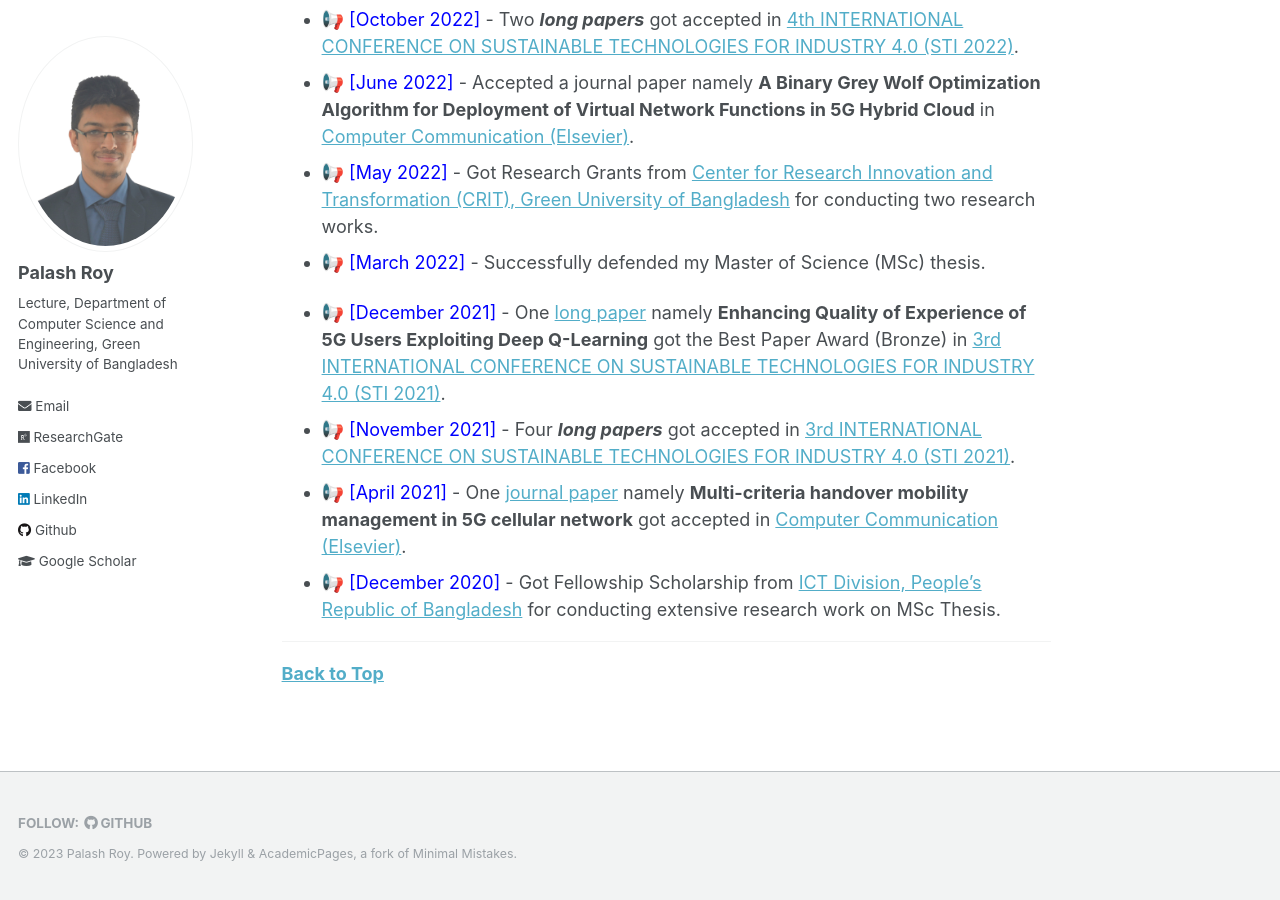
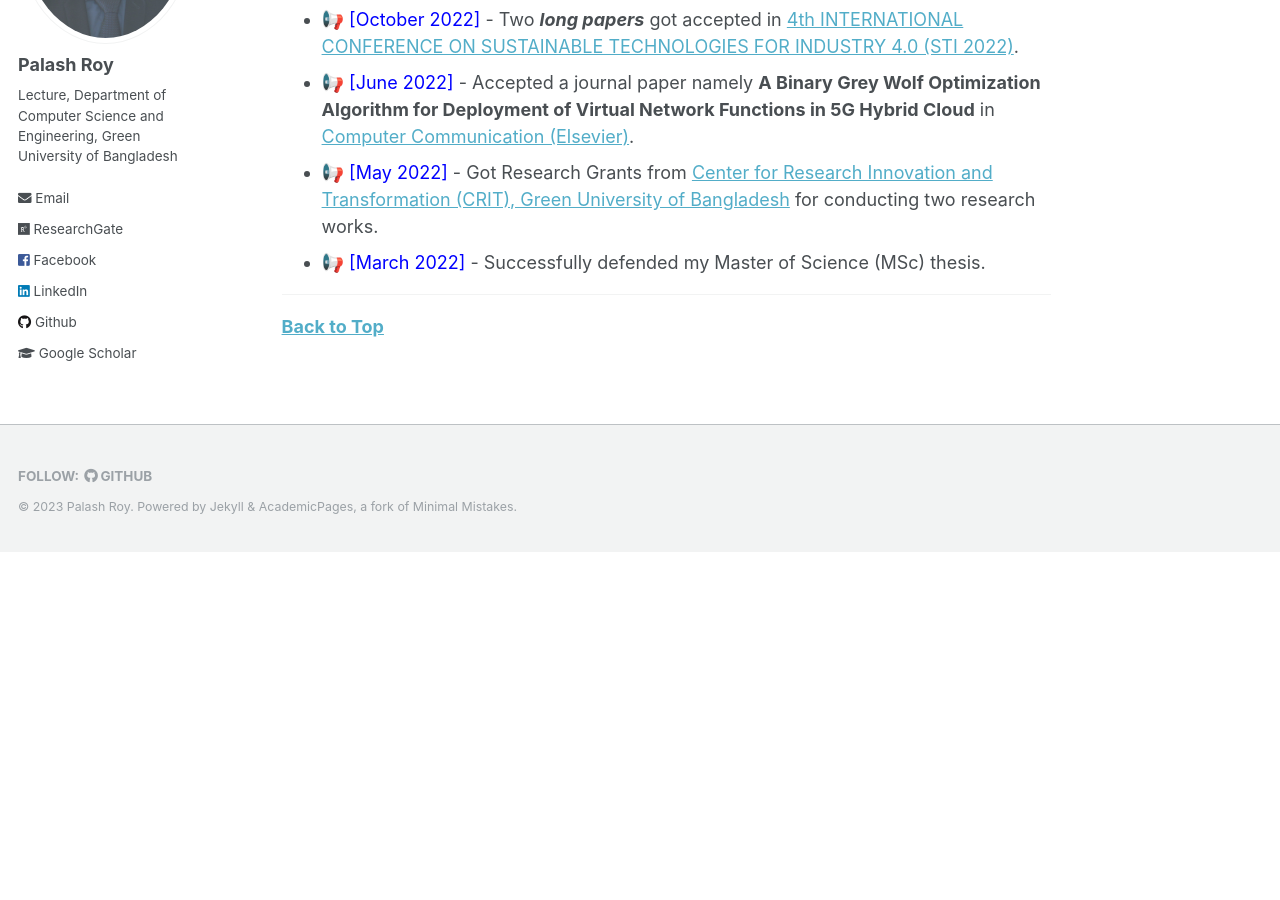
Before and after one commit to PalashRoy975/PalashRoy975.github.io, a Jekyll site: the page built from _pages/about.md, in a window 1280 px wide and 900 px high, scrolled down 1355 px. Built offline with Jekyll 4.4.1, drawn with Linux system fonts in a browser that asks for light colours; after the commit the page ends 1907 px from its top, so only the background shows below that.

Commit message:
Update about.md

```diff
--- a/_pages/about.md
+++ b/_pages/about.md
@@ -38,13 +38,13 @@ SUSTAINABLE TECHNOLOGIES FOR INDUSTRY 4.0 (STI 2022)](https://fse.green.edu.bd/s
 * 📢 <span style="color:Blue"> [May 2022] </span> - Got Research Grants from [Center for Research Innovation and Transformation (CRIT), Green University of Bangladesh](http://crit.green.edu.bd/) for conducting two research works.
 * 📢 <span style="color:Blue"> [March 2022] </span> - Successfully defended my Master of Science (MSc) thesis.
 
-* 📢 <span style="color:Blue"> [December 2021] </span> - One [long paper](https://ieeexplore.ieee.org/document/9732579) namely **Enhancing Quality of Experience of 5G Users Exploiting Deep Q-Learning** got the Best Paper Award (Bronze) in  [3rd INTERNATIONAL CONFERENCE ON
+<!--* 📢 <span style="color:Blue"> [December 2021] </span> - One [long paper](https://ieeexplore.ieee.org/document/9732579) namely **Enhancing Quality of Experience of 5G Users Exploiting Deep Q-Learning** got the Best Paper Award (Bronze) in  [3rd INTERNATIONAL CONFERENCE ON
 SUSTAINABLE TECHNOLOGIES FOR INDUSTRY 4.0 (STI 2021)](http://fse.green.edu.bd/sti-2021/).
 * 📢 <span style="color:Blue"> [November 2021] </span> - Four ***long papers*** got accepted in  [3rd INTERNATIONAL CONFERENCE ON
 SUSTAINABLE TECHNOLOGIES FOR INDUSTRY 4.0 (STI 2021)](http://fse.green.edu.bd/sti-2021/).
 * 📢 <span style="color:Blue"> [April 2021] </span> - One [journal paper](https://www.sciencedirect.com/science/article/abs/pii/S014036642100164X) namely **Multi-criteria handover mobility management in 5G cellular network** got accepted in [Computer Communication (Elsevier)](https://www.journals.elsevier.com/computer-communications).
 * 📢 <span style="color:Blue"> [December 2020] </span> - Got Fellowship Scholarship from [ICT Division, People’s Republic of Bangladesh](http://ims.ictd.gov.bd/)
-for conducting extensive research work on MSc Thesis.
+for conducting extensive research work on MSc Thesis.-->
 
 ----------------------------------------
 
```
